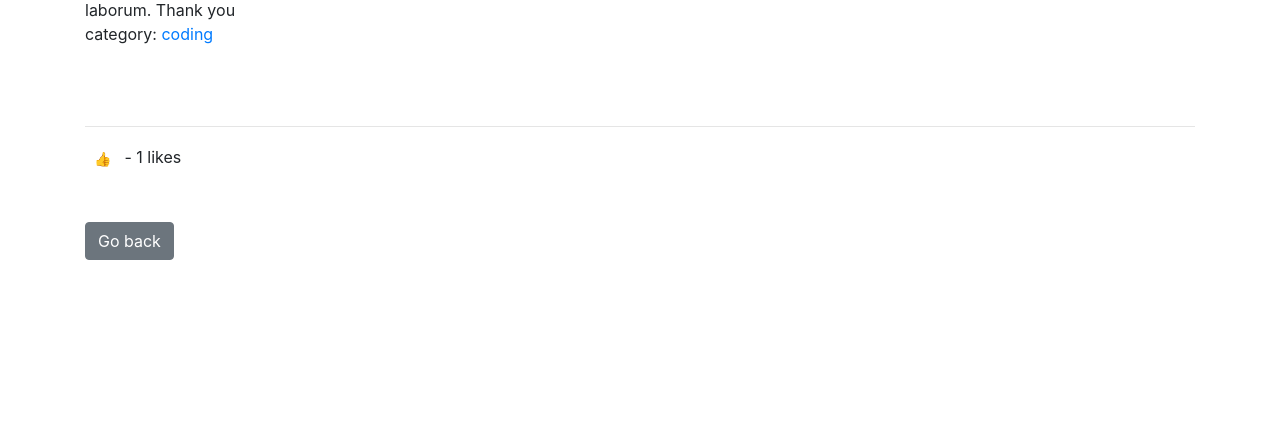
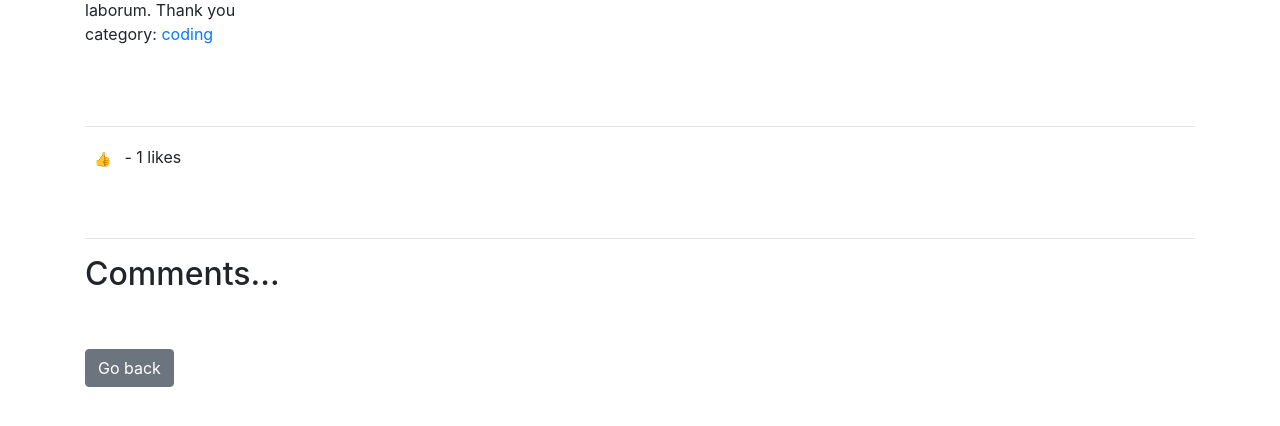
Before and after one commit to Isaac3N/simple-blogapp, a Django app: page /article/1 in a window 1280 px wide. Shown: the part 339-765 px from the top of the page. Run offline with Django 3.2, Linux system fonts and the light colour scheme; data comes from the database, SQL or seed files in the repository; both versions use the stored data as it was after the commit; some libraries are stand-ins or nearby versions.

Commit message:
comments section

```diff
--- a/src/myblog/admin.py
+++ b/src/myblog/admin.py
@@ -1,6 +1,7 @@
 from django.contrib import admin
-from .models import Post, Category
+from .models import Post, Category, Comment
 
 # Register your models here.
 admin.site.register(Post)
 admin.site.register(Category)
+admin.site.register(Comment)
--- a/src/myblog/models.py
+++ b/src/myblog/models.py
@@ -42,3 +42,12 @@ class Post(models.Model):
     def get_absolute_url(self):
         #return reverse ('articles', args=(str(self.id)))
         return reverse('home')
+
+class Comment(models.Model):
+    post = models.ForeignKey(Post, related_name= 'comments', on_delete=models.CASCADE)
+    name = models.CharField(max_length=255)
+    body = models.TextField()
+    date_added = models.DateTimeField(auto_now_add=True)
+
+    def __str__(self):
+        return '%s -%s' % (self.post.title, self.name)
--- a/src/myblog/templates/articles.html
+++ b/src/myblog/templates/articles.html
@@ -26,6 +26,14 @@
 
 </form>
 <br> <br>
+<hr>
+<h2>Comments... </h2>
+{% if post.comments.all %}
+    {% for comment in post.comments.all %}
+        <strong>{{ comment.name }} - {{ comment.date_added }}</strong> <br>
+    {% endfor %}
+{% endif %}
+<br> <br>
 <a href="{% url 'home' %}" <button type="button" class="btn btn-secondary"> Go back </button></a>
 <!-- The url has to be the name of the of the url added -->
 
```
Also changed, not shown: src/db.sqlite3, src/myblog/migrations/0009_comment.py (added).
